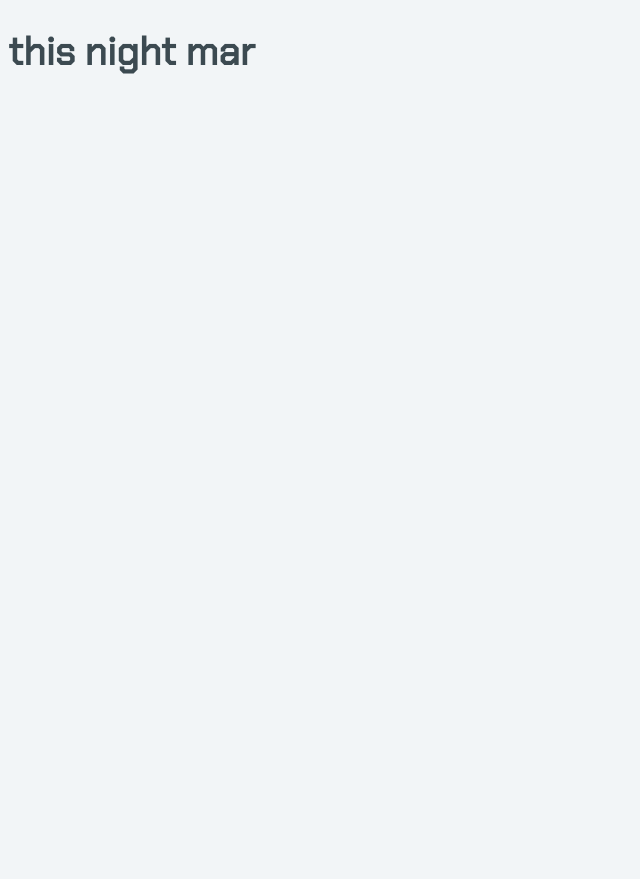
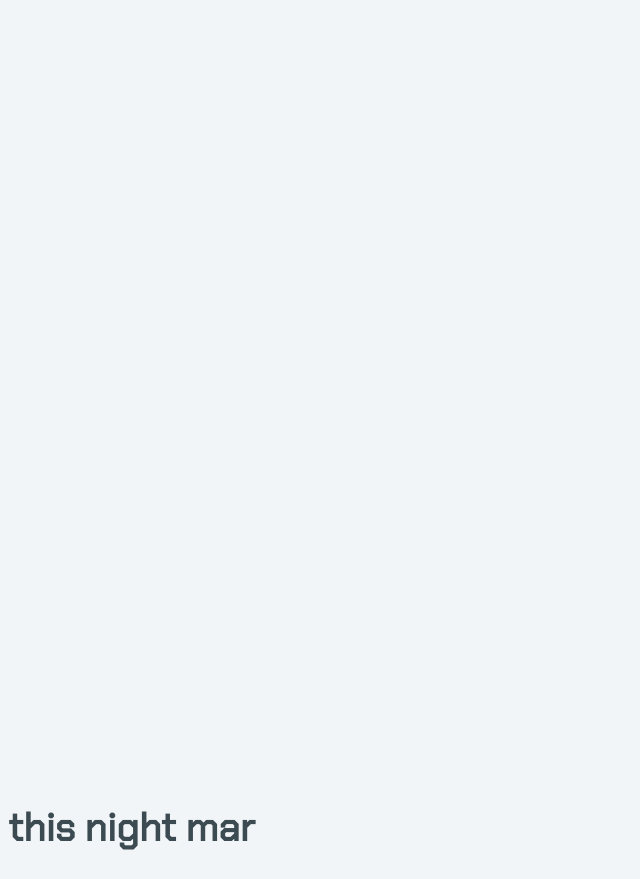
Before and after one commit to HAssAN-SSS/deploy, a plain HTML site: page index.html in a window 1280 px wide. Shown: the whole page, without its empty margins (0-640 px from the left). Before the commit the page ends 800 px from the top, so only its background shows below. Drawn offline with Linux system fonts and the light colour scheme; files that its build step writes are made by us from their sources; a web font is replaced by a local one.

Commit message:
Update index.html

```diff
--- a/index.html
+++ b/index.html
@@ -8,8 +8,8 @@
     <style>
       @import url('https://fonts.googleapis.com/css2?family=Alumni+Sans+Inline+One&family=Chakra+Petch&family=Varela+Round&display=swap');
     </style>
-    <script type="module" crossorigin src="/myportfolio/assets/index-add82b9d.js"></script>
-    <link rel="stylesheet" href="/myportfolio/assets/index-deca68fd.css">
+    <script type="module" crossorigin src="/assets/index-add82b9d.js"></script>
+    <link rel="stylesheet" href="/assets/index-deca68fd.css">
   </head>
   <body>
     <div id="root"></div>
```
